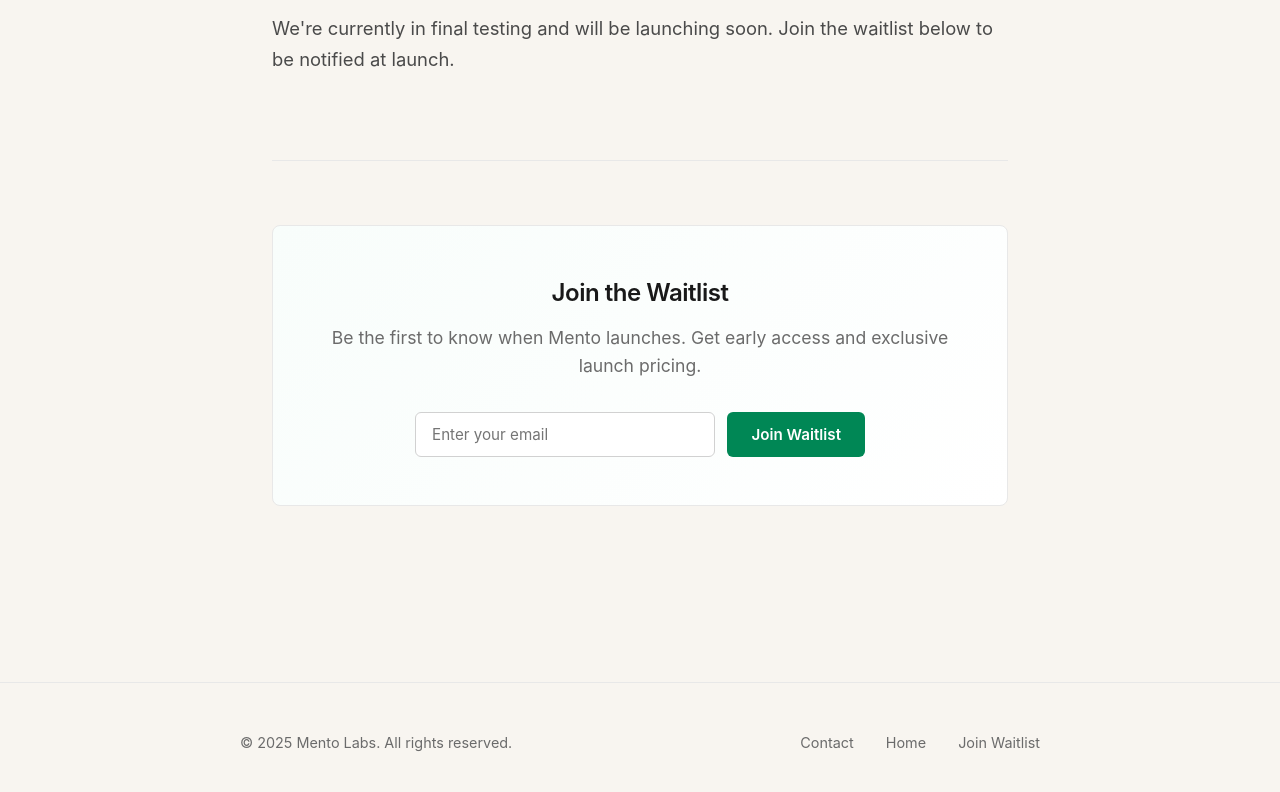
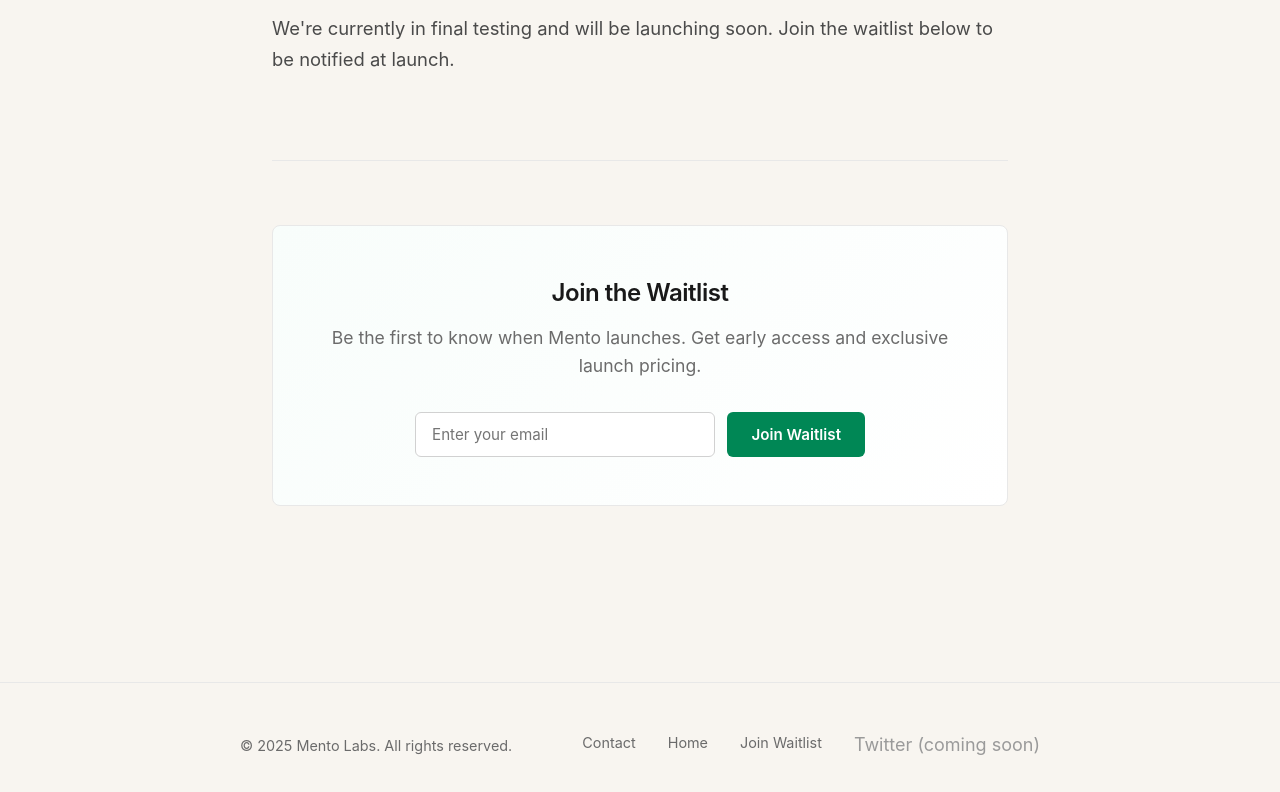
Before and after one commit to swaza-dev/mento-site, a website: page public/blog/index.html in a window 1280 px wide. Shown: the part 10107-10899 px from the top of the page. Drawn offline with Linux system fonts and the light colour scheme.

Commit message:
Fix Twitter link to be unclickable placeholder
- Changed Twitter link to 'Twitter (coming soon)' text
- Made it visually distinct with gray color
- Removes broken link until proper Twitter handle is available

```diff
--- a/public/blog/index.html
+++ b/public/blog/index.html
@@ -886,6 +886,7 @@
                 <a href="mailto:support@mymento.app">Contact</a>
                 <a href="https://www.mymento.app">Home</a>
                 <a href="https://www.mymento.app/waitlist">Join Waitlist</a>
+                <span style="color: var(--gray-400);">Twitter (coming soon)</span>
             </div>
         </div>
     </footer>
```
